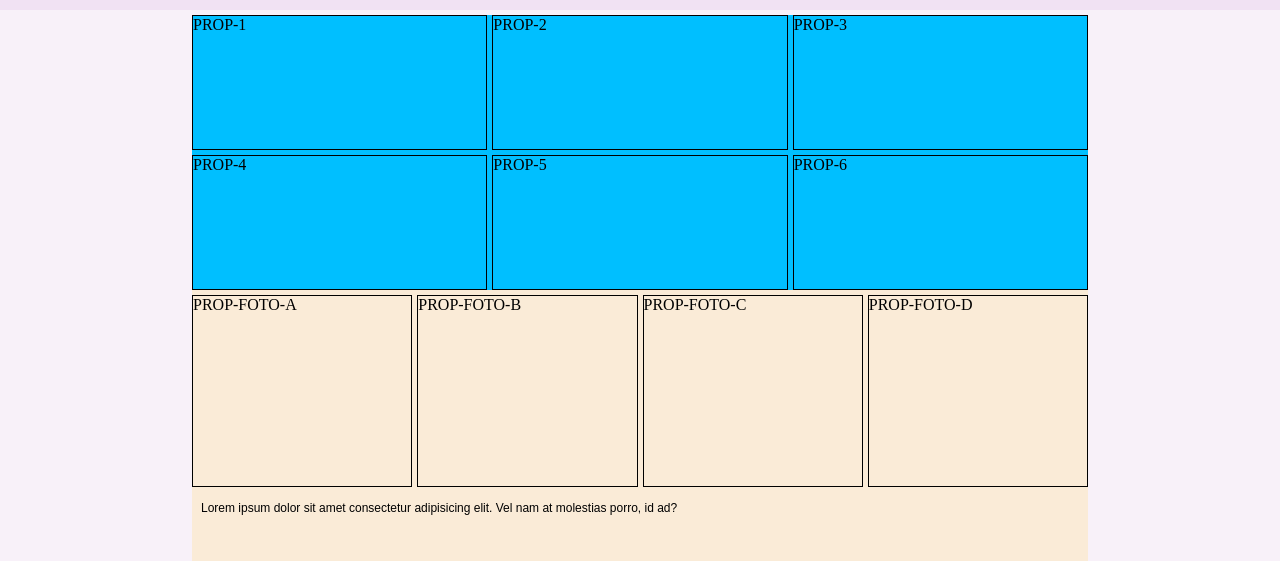
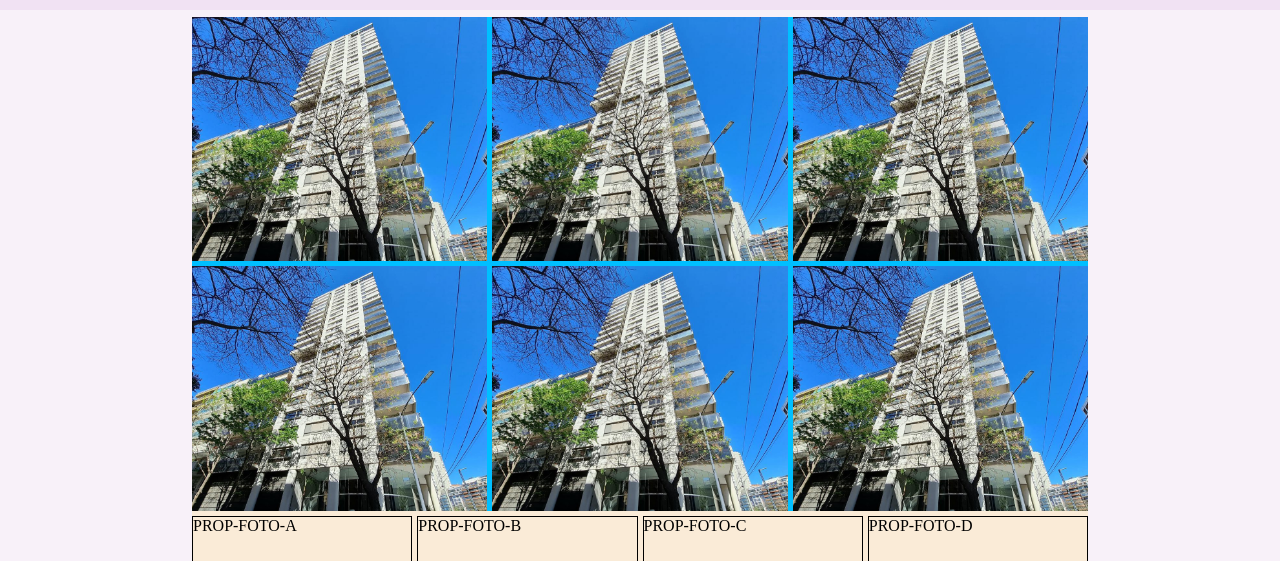
Before and after one commit to martinemoyano/inmobiliaria-moyano, a plain HTML site: page propiedades.html in a window 1280 px wide. Shown: the part 96-657 px from the top of the page. Drawn offline with Linux system fonts and the light colour scheme.

Commit message:
Propiedades-agregar fotos v.1

```diff
--- a/css/style.css
+++ b/css/style.css
@@ -2,10 +2,7 @@
     margin: 0;
     padding: 0;
     box-sizing: border-box;
-
 }
-
-
 
 .header {
     min-height: 10vh;
@@ -42,14 +39,12 @@
     margin: 10px, auto
 }
 
-
 .nav ul {
     display: flex;
     align-items: center;
     justify-content: space-around;
     justify-content: center;
 }
-
 
 .nav ul li {
     width: 100%;
@@ -108,7 +103,7 @@ nav ul li a {
 }
 
 .main {
-    height: 70vh;
+    height: 90vh;
     display: flex;
     background-color:#F8F1F9;
     display: flex;
@@ -117,19 +112,19 @@ nav ul li a {
 }
 /* PROPIEDADES */
 .main-propiedades {
-    height: 75vh;
+    height: 90vh;
     display: grid;
 }
-
 
 .grids {
     grid-gap: 5px 5px;
     display: grid;
     height: 98%;
     width: 70%;
-    grid-template-rows: 50% 50%;
+    grid-template-rows: 70% 30%;
     background-color: antiquewhite;
 }
+
 
 .seccion-1 {
 
@@ -139,19 +134,26 @@ nav ul li a {
     background-color: deepskyblue;
     grid-gap: 5px 5px;
 
+   }
+.seccion-1 img{
+    width: 100%;
+    height: 100%;
+    object-fit: cover;
 }
+
+
 
 .seccion-1 div {
     border: 1px solid black;
 }
 
-.seccion-1 div:hover {
+.seccion-1 img:hover {
     transform: scale(1.3);
 }
 
 .seccion-2 {
     display: grid;
-    grid-template-rows: 70% 30%;
+    grid-template-rows: 80% 20%;
     grid-gap: 5px 5px;
 }
 
@@ -200,10 +202,8 @@ nav ul li a {
     height: 90%;
     text-align: justify;
     font-family: arial;
-
     margin-left: 5%;
     margin-right: 5%;
-
     padding: 1%;
     overflow: scroll;
     margin-top: 1%;
@@ -214,10 +214,8 @@ nav ul li a {
     height: 90%;
     align-items: center;
     font-family: arial;
-
     margin-left: 5%;
     margin-right: 5%;
-
     padding: 1%;
     position: relative;
     margin-top: 1%;
@@ -345,7 +343,6 @@ nav ul li a {
         margin: 0, auto;
     }
 
-
     .logo img {
         max-height: 50px;
 
@@ -356,8 +353,6 @@ nav ul li a {
         font-size: 12px;
         font-family: arial;
         border: none;
-
-
         justify-content: space-evenly;
         padding: 5px;
         text-align: center;
@@ -399,7 +394,6 @@ nav ul li a {
         height: 45%;
         text-align: justify;
         font-family: arial;
-        background-color: aquamarine;
         margin-left: 5%;
         margin-right: 5%;
         border: 3px solid black;
@@ -417,7 +411,6 @@ nav ul li a {
         align-items: center;
         align-items: center;
         font-family: arial;
-        background-color: aquamarine;
         margin-left: 5%;
         margin-right: 5%;
         border: 3px solid black;
@@ -524,7 +517,6 @@ nav ul li a {
         font-family: arial;
         font-weight: bold;
         border-width: 4px;
-
         justify-content: space-evenly;
         padding: 5px;
         text-align: center;
--- a/propiedades.html
+++ b/propiedades.html
@@ -32,12 +32,13 @@
     <main class="main">
         <section class="grids">
             <section class="seccion-1">
-                <div>PROP-1</div>
-                <div>PROP-2</div>
-                <div>PROP-3</div>
-                <div>PROP-4</div>
-                <div>PROP-5</div>
-                <div>PROP-6</div>
+                <a class="fotos-principales" href="#"><img src="./img-inmobiliaria/prop1/Prop1-principal.jpeg" alt="prop1-principal"></a>
+                <a class="fotos-principales" href="#"><img src="./img-inmobiliaria/prop1/Prop1-principal.jpeg" alt="prop1-principal"></a>
+                <a class="fotos-principales" href="#"><img src="./img-inmobiliaria/prop1/Prop1-principal.jpeg" alt="prop1-principal"></a>
+                <a class="fotos-principales" href="#"><img src="./img-inmobiliaria/prop1/Prop1-principal.jpeg" alt="prop1-principal"></a>
+                <a class="fotos-principales" href="#"><img src="./img-inmobiliaria/prop1/Prop1-principal.jpeg" alt="prop1-principal"></a>
+                <a class="fotos-principales" href="#"><img src="./img-inmobiliaria/prop1/Prop1-principal.jpeg" alt="prop1-principal"></a>
+
             </section>
             <!-- Fotos de la propiedad seleccionada -->
             <section class="seccion-2">
```
Also changed, not shown: img-inmobiliaria/prop1/Prop1-foto-A.jpeg (added), img-inmobiliaria/prop1/Prop1-foto-B.jpeg (added), img-inmobiliaria/prop1/Prop1-foto-C.webp (added), img-inmobiliaria/prop1/Prop1-foto-D.webp (added), img-inmobiliaria/prop1/Prop1-principal.jpeg (added), img-inmobiliaria/prop2/Prop2-Foto-A.webp (added), img-inmobiliaria/prop2/Prop2-Foto-B.jpeg (added), img-inmobiliaria/prop2/Prop2-Foto-C.jpeg (added), img-inmobiliaria/prop2/Prop2-Foto-D.webp (added), img-inmobiliaria/prop2/Prop2-Principal.jpeg (added), 2 other files.
